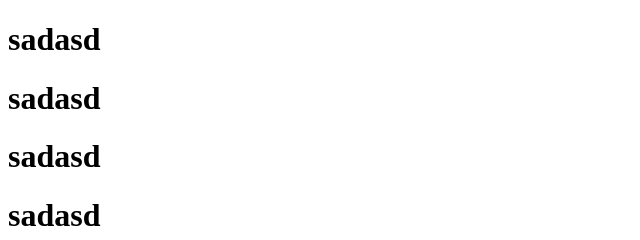
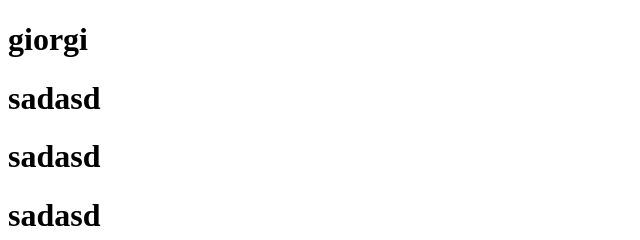
Before and after one commit to Tazovar/testsss, a plain HTML site: page index.html in a window 1280 px wide. Shown: the top 240 px of the page, 0-640 px from the left. Drawn offline with Linux system fonts and the light colour scheme.

Commit message:
edit gio

```diff
--- a/index.html
+++ b/index.html
@@ -6,7 +6,7 @@
     <title>Document</title>
 </head>
 <body>
-<h1>sadasd</h1>
+<h1>giorgi</h1>
 <h1>sadasd</h1>
 <h1>sadasd</h1>
 <h1>sadasd</h1>
```
